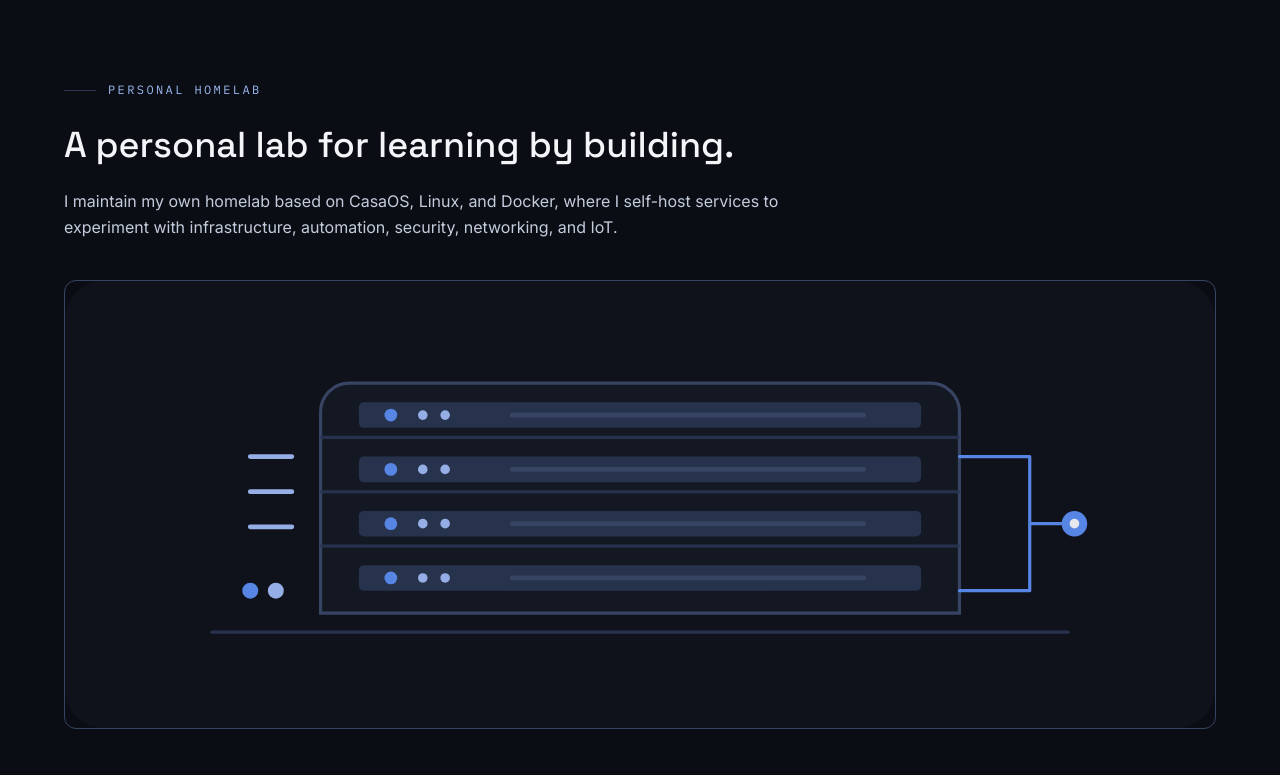
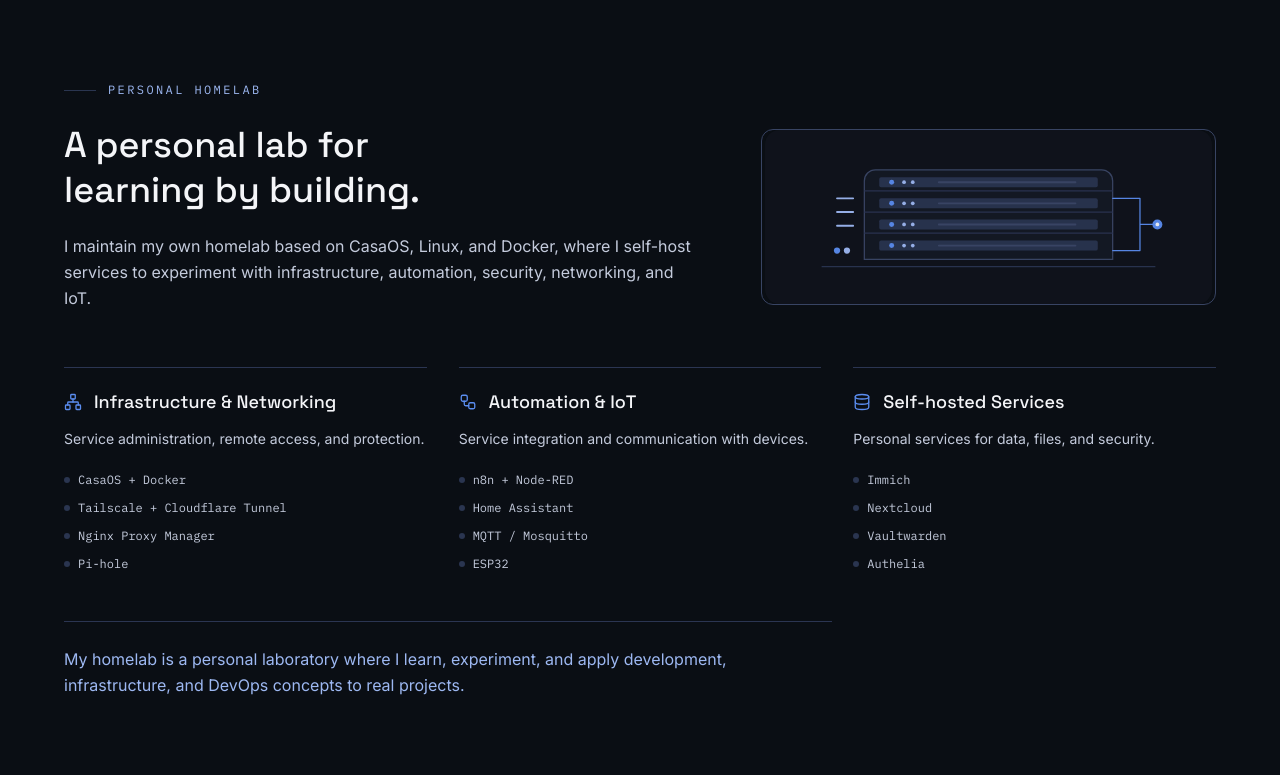
Before and after one commit to SantiOrteal/santiago-portfolio, a React (Vite) app: page / in a window 1280 px wide. Shown: the part 2760-3535 px from the top of the page. Built offline with nearby package versions, Linux system fonts and the light colour scheme; no server answers.

Commit message:
Update homelab

```diff
--- a/src/components/Homelab.jsx
+++ b/src/components/Homelab.jsx
@@ -1,31 +1,33 @@
+import { Database, Network, Workflow } from "lucide-react";
 import { useReveal } from "../hooks/useReveal";
 import { getContent } from "../data/content";
 import { useLanguage } from "../context/LanguageContext";
 import SectionLabel from "./SectionLabel";
 import homelabStack from "../assets/homelab-stack.svg";
 
+const groupIcons = [Network, Workflow, Database];
+
 function HomelabGroup({ group, index }) {
-  const revealRef = useReveal();
+  const Icon = groupIcons[index];
 
   return (
     <article
-      ref={revealRef}
-      className="reveal rounded-lg border border-border bg-surface p-6 transition-colors duration-300 hover:border-blue-dim"
-      style={{ transitionDelay: `${index * 80}ms` }}
+      className="border-t border-border-soft pt-5"
     >
+      <div className="flex items-center gap-3">
+        <Icon size={18} strokeWidth={1.75} className="text-blue" aria-hidden="true" />
         <h3 className="font-display text-lg font-medium text-ink">
           {group.title}
         </h3>
-      <p className="mt-2 text-[14px] leading-relaxed text-ink-muted">
+      </div>
+      <p className="mt-3 text-[14px] leading-relaxed text-ink-muted">
         {group.description}
       </p>
-      <ul className="mt-5 flex flex-wrap gap-2">
+      <ul className="mt-5 space-y-2.5">
         {group.services.map((service) => (
-          <li
-            key={service}
-            className="rounded-full border border-border-soft bg-surface-2 px-3 py-1.5 font-mono text-[12.5px] text-ink-muted"
-          >
-            {service}
+          <li key={service} className="flex items-center gap-2 font-mono text-[12px] text-ink-muted">
+            <span className="h-1.5 w-1.5 shrink-0 rounded-full bg-blue-dim" aria-hidden="true" />
+            <span>{service}</span>
           </li>
         ))}
       </ul>
@@ -46,7 +48,8 @@ export default function Homelab() {
       <div className="mx-auto max-w-6xl">
         <SectionLabel>{homelab.label}</SectionLabel>
 
-        <div ref={revealRef} className="reveal mt-6 max-w-3xl">
+        <div className="mt-6 grid items-center gap-10 lg:grid-cols-[1fr_0.72fr] lg:gap-16">
+          <div ref={revealRef} className="reveal max-w-3xl">
             <h2 className="text-balance font-display text-3xl font-medium leading-tight text-ink md:text-4xl">
               {homelab.heading}
             </h2>
@@ -57,17 +60,18 @@ export default function Homelab() {
 
           <img
             src={homelabStack}
-          alt="Abstract diagram of connected homelab infrastructure"
-          className="mt-10 w-full rounded-xl border border-border opacity-95"
+            alt="Abstract server rack representing a personal homelab"
+            className="w-full max-h-44 rounded-xl border border-border object-contain opacity-95"
           />
+        </div>
 
-        <div className="mt-12 grid grid-cols-1 gap-5 md:grid-cols-2">
+        <div className="mt-14 grid grid-cols-1 gap-10 md:grid-cols-3 md:gap-8">
           {homelab.groups.map((group, index) => (
             <HomelabGroup key={group.title} group={group} index={index} />
           ))}
         </div>
 
-        <p className="mt-10 max-w-3xl border-l-2 border-blue-dim pl-5 text-[15px] leading-relaxed text-blue-soft md:text-base">
+        <p className="mt-12 max-w-3xl border-t border-border-soft pt-6 text-[15px] leading-relaxed text-blue-soft md:text-base">
           {homelab.outro}
         </p>
       </div>
```
Lines whose indentation alone changed are shown as unchanged.
